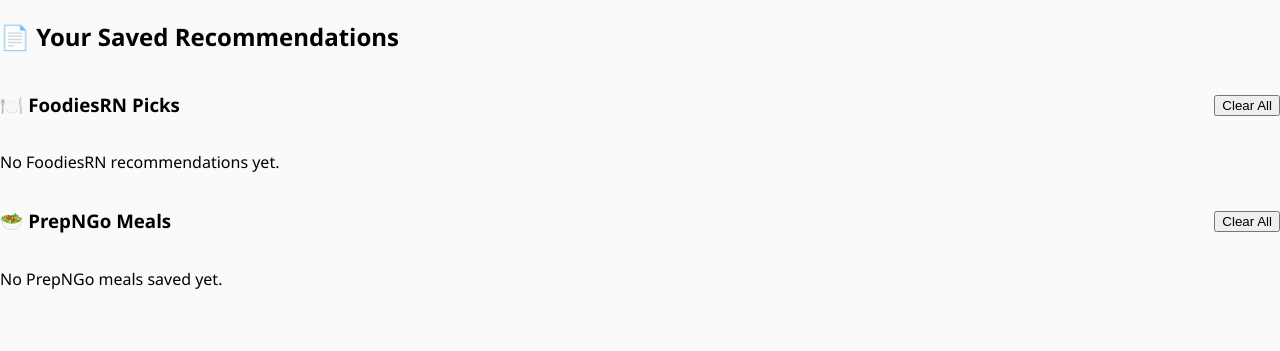
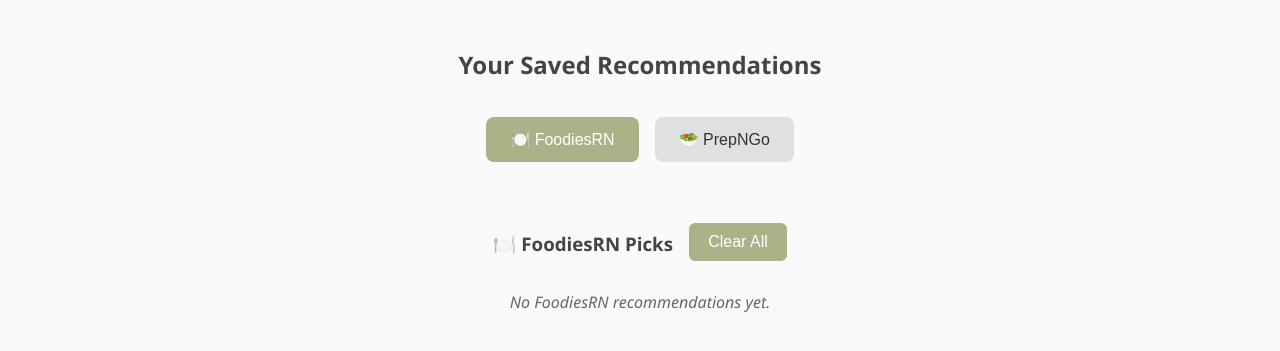
Before and after one commit to riddhimayadav/PrepRN, a Flask app: template templates/my_recommendations.html in a window 1280 px wide. Shown: the top 351 px of the page. Run offline with Flask 3, Linux system fonts and the light colour scheme; the template is opened without the code that fills it, so the values that code supplies are empty; some web fonts are replaced.

Commit message:
styles saved recs page

```diff
--- /dev/null
+++ b/static/my_recommendations.css
@@ -0,0 +1,102 @@
+/* body {
+  font-family: 'Segoe UI', sans-serif;
+  background-color: #fafafa;
+  margin: 0;
+  padding: 2rem;
+} */
+
+.section-header {
+  display: flex;
+  align-items: center;
+  justify-content: center;
+  gap: 1rem;
+  margin-bottom: 1rem;
+}
+
+h2, h3 {
+  color: #444;
+  text-align: center;
+  margin-top: 2em;
+}
+
+.card-section {
+  margin-bottom: 2rem;
+}
+
+.card-container {
+  display: flex;
+  flex-wrap: wrap;
+  gap: 1.5rem;
+  justify-content: center;
+}
+
+.card {
+  background: white;
+  border-radius: 8px;
+  box-shadow: 0 0 10px rgba(0, 0, 0, 0.1);
+  padding: 1.5rem;
+  max-width: 300px;
+  width: 100%;
+  box-sizing: border-box;
+  text-align: left;
+}
+
+.card a {
+  color: #667;
+  font-weight: 500;
+  text-decoration: none;
+}
+
+.card a:hover {
+  text-decoration: underline;
+}
+
+.card-section p {
+  text-align: center;
+  font-style: italic;
+  color: #666;
+}
+
+
+button {
+  background-color: #ACB288;
+  color: white;
+  padding: 0.6em 1.2em;
+  border: none;
+  border-radius: 6px;
+  font-size: 1em;
+  cursor: pointer;
+  margin-top: 1em;
+  transition: background-color 0.3s;
+}
+
+button:hover {
+  background-color: #9ba47a;
+}
+
+.tab-buttons {
+  display: flex;
+  justify-content: center;
+  margin-bottom: 2rem;
+  gap: 1rem;
+}
+
+.tab-button {
+  background-color: #e0e0e0;
+  color: #333;
+  border: none;
+  padding: 0.8em 1.5em;
+  border-radius: 8px;
+  cursor: pointer;
+  font-size: 1rem;
+  transition: background-color 0.3s ease;
+}
+
+.tab-button:hover {
+  background-color: #ddd;
+}
+
+.tab-button.active {
+  background-color: #ACB288;
+  color: white;
+}
--- a/templates/my_recommendations.html
+++ b/templates/my_recommendations.html
@@ -1,9 +1,20 @@
 {% extends "layout.html" %}
 
 {% block content %}
-  <h2>📄 Your Saved Recommendations</h2>
+<link rel="stylesheet" href="{{ url_for('static', filename='my_recommendations.css') }}">
 
-  <div style="display: flex; justify-content: space-between; align-items: center;">
+<h2>Your Saved Recommendations</h2>
+
+<!-- Tabs -->
+<div class="tab-buttons">
+  <button class="tab-button active" onclick="showTab('foodies')">🍽️ FoodiesRN</button>
+  <button class="tab-button" onclick="showTab('prep')">🥗 PrepNGo</button>
+</div>
+
+<!-- FoodiesRN Section -->
+<div id="foodies" class="tab-content">
+  <div class="card-section">
+    <div class="section-header">
       <h3>🍽️ FoodiesRN Picks</h3>
       <form method="POST" action="{{ url_for('clear_foodiesrn') }}">
         <button type="submit">Clear All</button>
@@ -11,38 +22,56 @@
     </div>
 
     {% if foodiesrn_results %}
-    <ul>
+      <div class="card-container">
         {% for r in foodiesrn_results %}
-      <li>
-        <strong>{{ r.name }}</strong> – {{ r.location }}<br>
-        Rating: {{ r.rating }} | Price: {{ r.price }}<br>
+          <div class="card">
+            <strong>{{ r.name }}</strong><br>
+            {{ r.location }}<br>
+            ⭐ Rating: {{ r.rating }} | 💲Price: {{ r.price }}<br><br>
             <a href="{{ r.url }}" target="_blank">Yelp Link</a>
-      </li>
+          </div>
         {% endfor %}
-    </ul>
+      </div>
     {% else %}
       <p>No FoodiesRN recommendations yet.</p>
     {% endif %}
+  </div>
+</div>
 
-  <div style="display: flex; justify-content: space-between; align-items: center;">
+<!-- PrepNGo Section -->
+<div id="prep" class="tab-content" style="display: none;">
+  <div class="card-section">
+    <div class="section-header">
       <h3>🥗 PrepNGo Meals</h3>
       <form method="POST" action="{{ url_for('clear_prepngo') }}">
         <button type="submit">Clear All</button>
       </form>
     </div>
+
     {% if prepngo_results %}
-    <ul>
+      <div class="card-container">
         {% for m in prepngo_results %}
-        <li>
-        <strong>{{ m[0] }}</strong> – ${{ "%.2f"|format(m[1]) }}<br>
-        {{ m[2] }}<br>
+          <div class="card">
+            <strong>{{ m[0] }}</strong><br>
+            💰 ${{ "%.2f"|format(m[1]) }}<br><br>
+            {{ m[2] }}<br><br>
             <a href="{{ m[3] }}" target="_blank">View Recipe</a>
-        </li>
+          </div>
         {% endfor %}
-    </ul>
+      </div>
     {% else %}
       <p>No PrepNGo meals saved yet.</p>
     {% endif %}
+  </div>
+</div>
 
+<script>
+  function showTab(tabId) {
+    document.querySelectorAll('.tab-content').forEach(el => el.style.display = 'none');
+    document.getElementById(tabId).style.display = 'block';
 
+    document.querySelectorAll('.tab-button').forEach(btn => btn.classList.remove('active'));
+    event.target.classList.add('active');
+  }
+</script>
 {% endblock %}
```
Also changed, not shown: preprn.db. Lines whose indentation alone changed are shown as unchanged.
